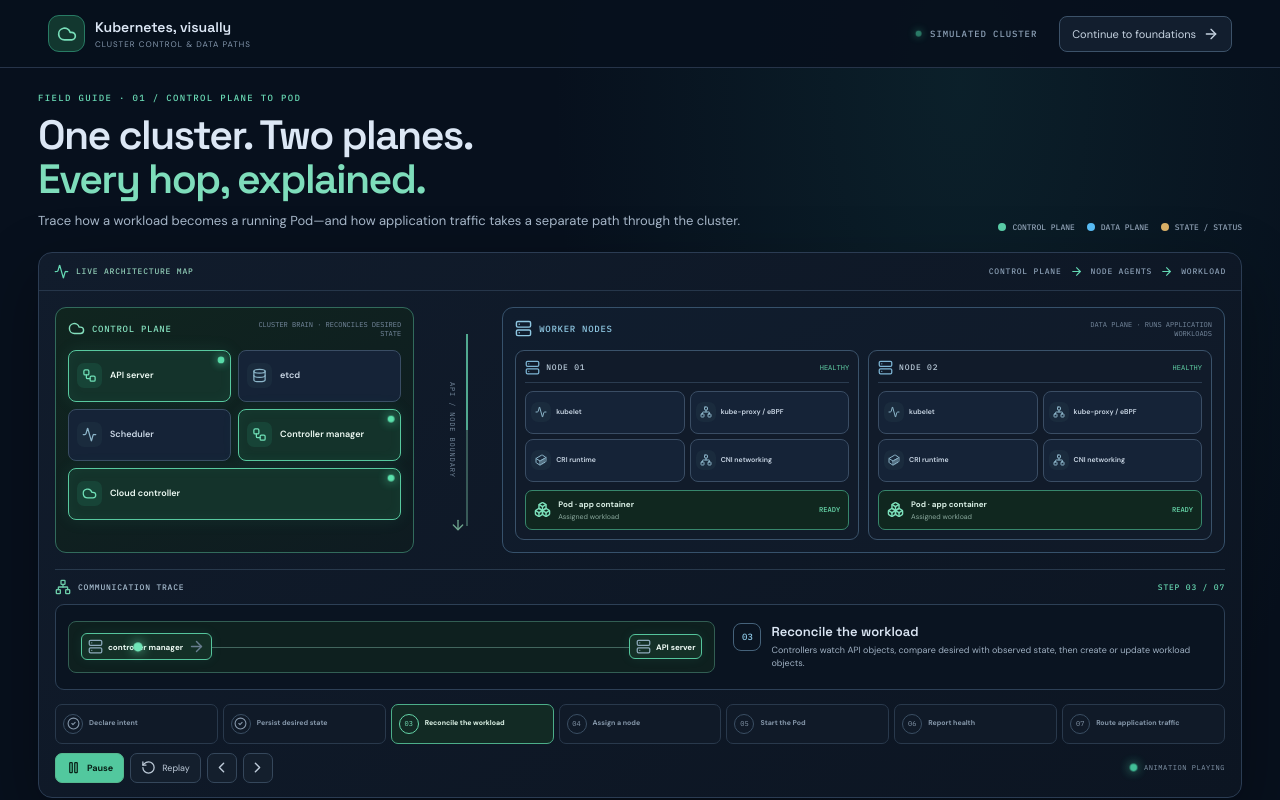
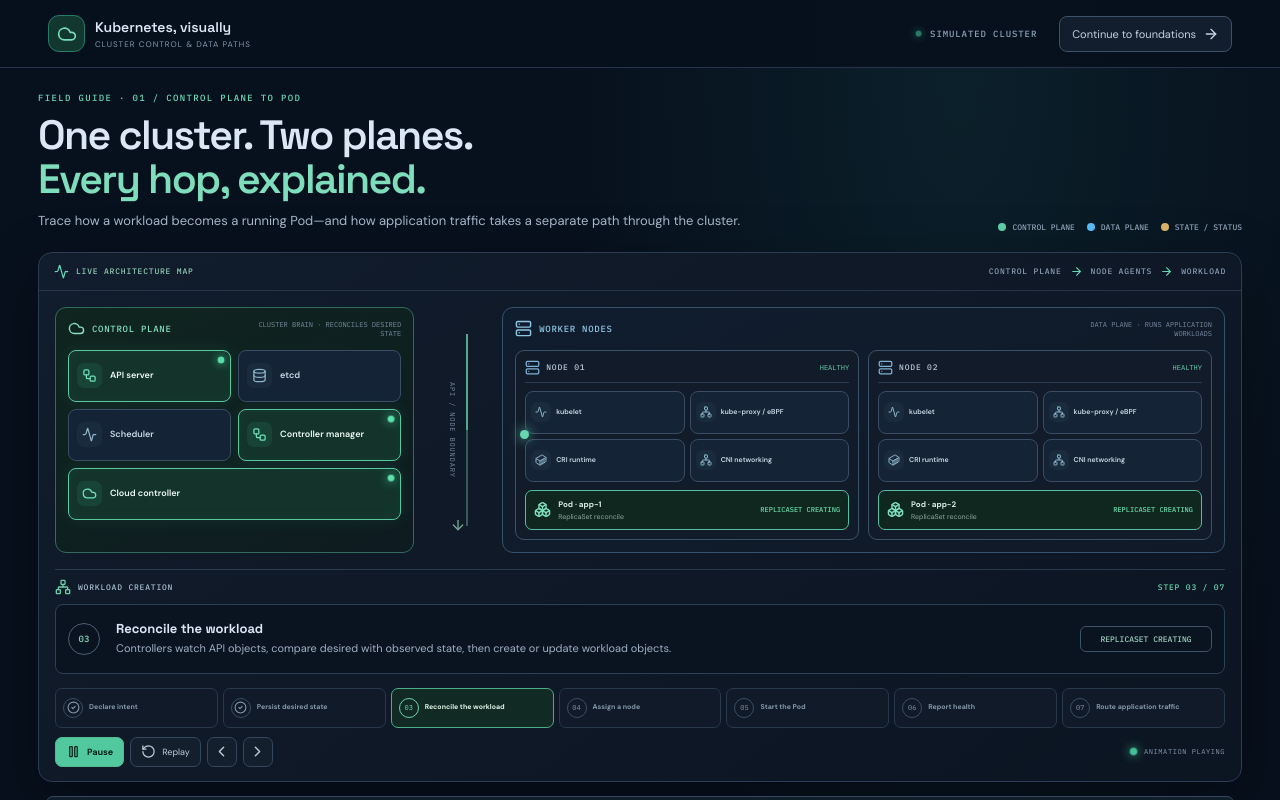
Before and after one commit to faksms/k8s-incident-simulator, a React (Vite) app: page / in a window 1280 px wide. Shown: the top 800 px of the page. Built offline with nearby package versions, Linux system fonts and the light colour scheme.

Commit message:
clusterchanges animation

```diff
--- a/src/ClusterArchitecture.tsx
+++ b/src/ClusterArchitecture.tsx
@@ -70,6 +70,15 @@ export default function ClusterArchitecture({ onComplete }: { onComplete: () =>
   }
 
   const isActive = (name: string) => current.route.includes(name)
+  const workloadState = phase === 0 || phase === 1
+    ? 'NOT CREATED'
+    : phase === 2
+      ? 'REPLICASET CREATING'
+      : phase === 3
+        ? 'POD SCHEDULING'
+        : phase === 4
+          ? 'CONTAINER STARTING'
+          : 'READY'
 
   return <main className="architecture-page">
     <header className="architecture-header">
@@ -86,7 +95,8 @@ export default function ClusterArchitecture({ onComplete }: { onComplete: () =>
 
       <section className="architecture-board" aria-label="Interactive Kubernetes architecture diagram">
         <div className="board-topline"><span><Activity size={15}/> LIVE ARCHITECTURE MAP</span><span>CONTROL PLANE <ArrowRight size={13}/> NODE AGENTS <ArrowRight size={13}/> WORKLOAD</span></div>
-        <div className="architecture-map">
+        <div className={`architecture-map map-phase-${phase}`}>
+          <span className="architecture-map-packet" key={`map-packet-${phase}`} aria-hidden="true"/>
           <section className="plane control-plane">
             <div className="plane-heading"><div><Cloud size={17}/><b>CONTROL PLANE</b></div><small>CLUSTER BRAIN · RECONCILES DESIRED STATE</small></div>
             <div className="control-components">
@@ -111,22 +121,18 @@ export default function ClusterArchitecture({ onComplete }: { onComplete: () =>
                   <ComponentButton name="CRI runtime" icon={<Container/>} selected={selected} active={isActive('CRI runtime')} onSelect={setSelected}/>
                   <ComponentButton name="CNI networking" icon={<Network/>} selected={selected} active={isActive('CNI networking')} onSelect={setSelected}/>
                 </div>
-                <button className={`workload-pod ${isActive('Pod') || isActive('ready Pod') ? 'component-active' : ''}`} onClick={() => setSelected('Pod')}><Boxes size={17}/><span><b>Pod · app container</b><small>Assigned workload</small></span><span className="pod-health">READY</span></button>
+                <button className={`workload-pod workload-${workloadState.toLowerCase().replaceAll(' ', '-')} ${isActive('Pod') || isActive('ready Pod') ? 'component-active' : ''}`} onClick={() => setSelected('Pod')} aria-label={`Pod lifecycle state: ${workloadState}`}><Boxes size={17}/><span><b>{phase >= 2 ? `Pod · app-${node + 1}` : 'Pod · not created'}</b><small>{workloadState === 'NOT CREATED' ? 'Waiting for workload object' : phase === 2 ? 'ReplicaSet reconcile' : phase === 3 ? 'Scheduler binding' : phase === 4 ? 'Runtime and CNI setup' : 'Probe passed'}</small></span><span className="pod-health">{workloadState}</span></button>
               </section>)}
             </div>
           </section>
         </div>
 
-        <div className="communication-section">
-          <div className="communication-heading"><div><Network size={16}/><b>COMMUNICATION TRACE</b></div><span>STEP {String(phase + 1).padStart(2, '0')} / {String(phases.length).padStart(2, '0')}</span></div>
-          <div className="active-route" key={`route-${phase}`}>
-            <div className={`route-track ${phase === 6 ? 'data-route' : phase === 1 || phase === 5 ? 'state-route' : 'control-route'}`}>
-              <div className="route-steps">{current.route.map((item, index) => <div className={`route-endpoint ${isActive(item) ? 'route-endpoint-active' : ''}`} key={`${phase}-${item}`}>
-                <span>{item === 'kubectl' ? <Code2 size={15}/> : item === 'etcd' ? <Database size={15}/> : item === 'client' ? <Network size={15}/> : item === 'ready Pod' ? <Boxes size={15}/> : <Server size={15}/>}</span>
-                <b>{item}</b>{index < current.route.length - 1 && <ArrowRight className="route-arrow" size={17}/>}</div>)}</div>
-              <span className="moving-packet" key={`packet-${phase}`} aria-hidden="true"/>
-            </div>
-            <div className="route-explanation"><div className="route-step-number">{String(phase + 1).padStart(2, '0')}</div><div><h2>{current.title}</h2><p>{current.description}</p></div></div>
+        <div className="communication-section" aria-live="polite">
+          <div className="communication-heading"><div><Network size={16}/><b>{phase === 6 ? 'APPLICATION TRAFFIC' : 'WORKLOAD CREATION'}</b></div><span>STEP {String(phase + 1).padStart(2, '0')} / {String(phases.length).padStart(2, '0')}</span></div>
+          <div className={`architecture-phase-detail ${phase === 6 ? 'phase-data' : 'phase-control'}`} key={`detail-${phase}`}>
+            <span className="route-step-number">{String(phase + 1).padStart(2, '0')}</span>
+            <div><h2>{current.title}</h2><p>{current.description}</p></div>
+            <b className="map-lifecycle-state">{workloadState}</b>
           </div>
         </div>
 
```
Also changed, not shown: src/ClusterArchitecture.css.
